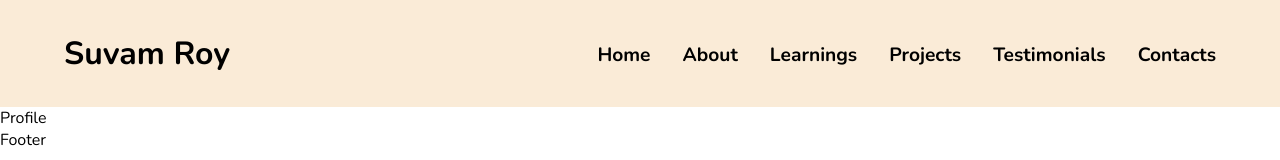
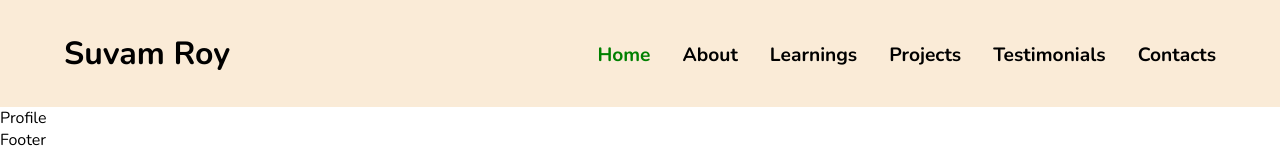
Before and after one commit to sroy1999-dev/MyPortfolio, a React (Create React App) app: page / in a window 1280 px wide. In both pictures the pointer is over the item "Home". Shown: the top 160 px of the page. Built offline with nearby package versions, Linux system fonts and the light colour scheme.

Commit message:
added a piece of code to the Header.scss file

```diff
--- a/src/components/Header/Header.scss
+++ b/src/components/Header/Header.scss
@@ -15,9 +15,13 @@ header{
         padding-top: 10px;
         li {
             cursor: pointer;
+            transition: 0.3s ease-out;
             @media screen and (max-width: 900px) {
                 display: none;
             }
+        }
+        li:hover {
+            color: green;
         }
         &.other-devices {
             position: absolute;
```
